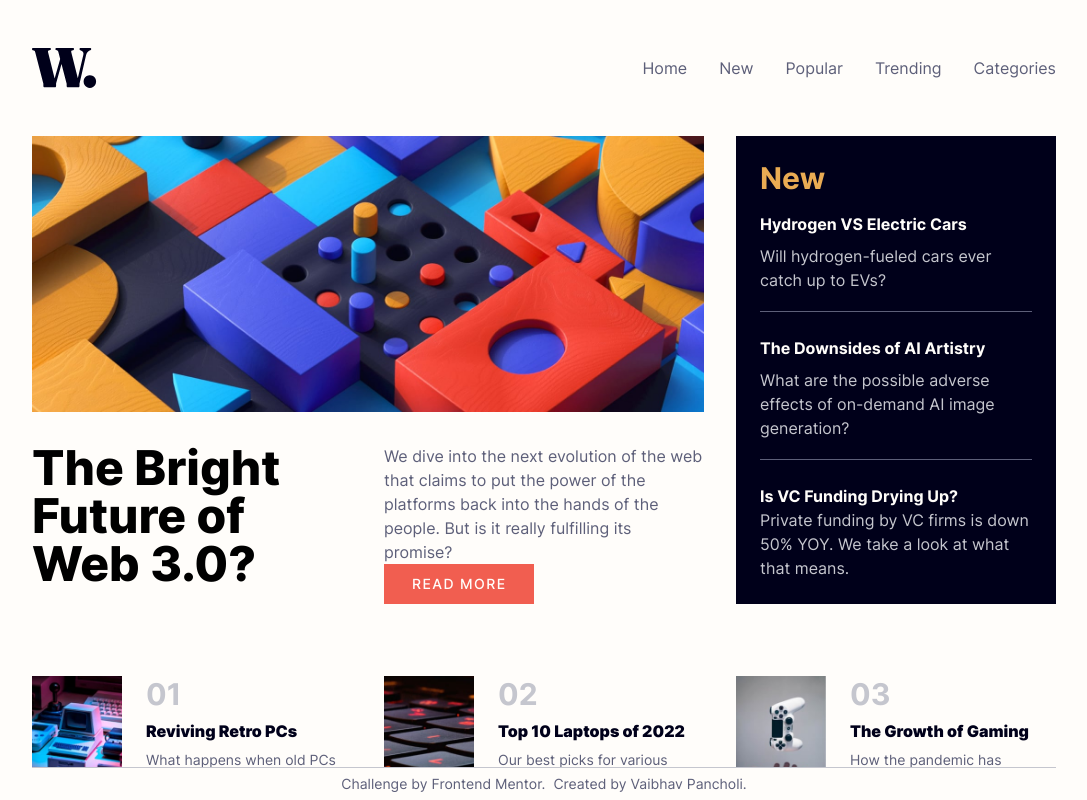
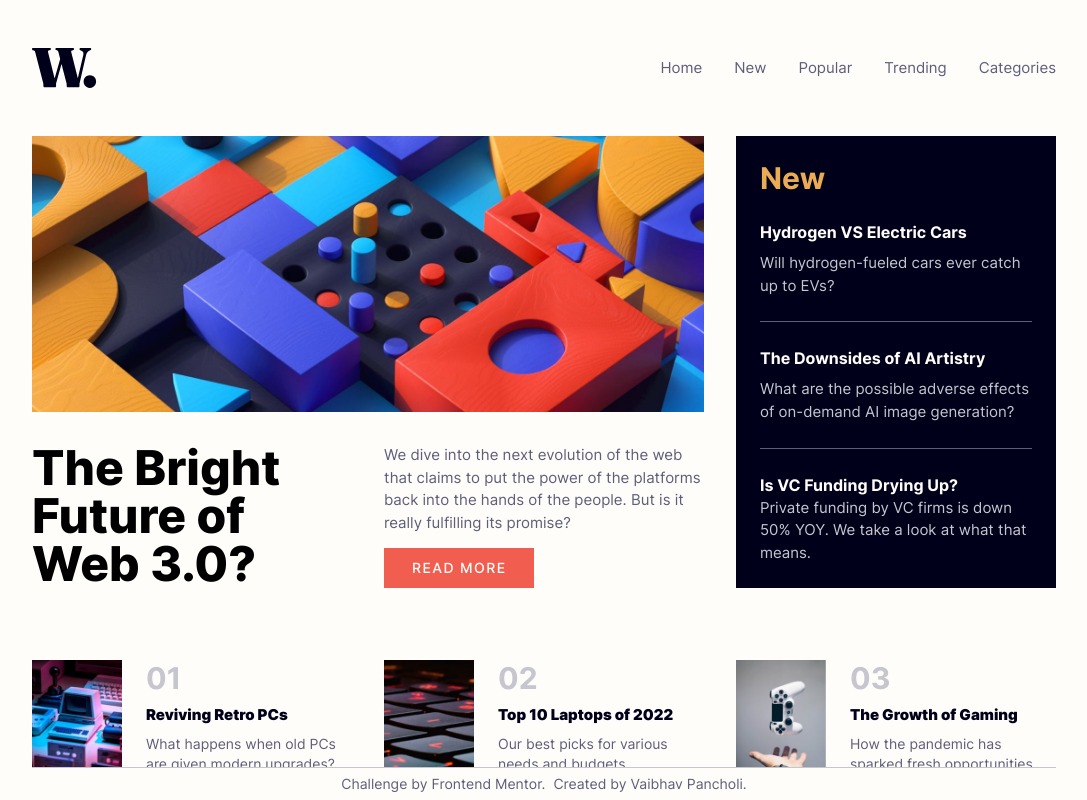
Before and after one commit to vaibhav202/news-homepage, a plain HTML site: page index.html in a window 1280 px wide. Shown: the whole page, without its empty margins (96-1183 px from the left). Drawn offline with Linux system fonts and the light colour scheme.

Commit message:
Minor changes

```diff
--- a/index.html
+++ b/index.html
@@ -7,7 +7,7 @@
   <link rel="stylesheet" href="./output.css">
   <title>Frontend Mentor | News homepage</title>
 </head>
-<body class="grid grid-cols-1 justify-start items-center lg:max-w-screen-lg sm:max-w-full h-full overflow-x-hidden">
+<body class="grid grid-cols-1 justify-start items-center max-w-screen-lg sm:max-w-full h-full overflow-x-hidden">
   <nav style="max-width: 1024px; width: 100%;" class="col-span-1 sticky top-0 bg-OffWhite flex flex-nowrap justify-between items-center py-12 z-20 border-y-GrayishBlue sm:flex-wrap sm:py-5 sm:px-4">
     <img src="./assets/images/logo.svg" alt=""/>
     <button type="button" id="menuToggler" class="outline-none flex flex-col justify-center items-center overflow-hidden lg:invisible sm:visible sm:px-5 sm:py-3 z-40">
@@ -62,20 +62,20 @@
     </section>
 
     <!-- Fourth section -->
-    <section class="col-start-3 row-end-3 row-span-full flex flex-col gap-4 justify-center items-start bg-VeryDarkBlue p-6 h-full sm:col-span-full sm:row-end-auto sm:row-span-4">
+    <section class="col-start-3 row-end-3 row-span-full flex flex-col justify-between items-start bg-VeryDarkBlue pt-6 px-6 h-full sm:col-span-full sm:row-end-auto sm:row-span-4">
       <h2 class="text-SoftOrange text-3xl font-bold">New</h2>
-      <ul class="flex flex-col justify-between h-full divide-y divide-DarkGrayishBlue">
-        <li class="flex flex-col gap-2">
+      <ul class="flex flex-col justify-between h-full divide-y  divide-DarkGrayishBlue">
+        <li class="py-6 flex flex-col gap-2">
           <a><h3 class="text-OffWhite hover:text-SoftOrange cursor-pointer font-bold text-base">Hydrogen VS Electric Cars</h3></a>
           <p class="text-GrayishBlue">Will hydrogen-fueled cars ever catch up to EVs?</p>
         </li>
 
-        <li class="pt-6 flex flex-col gap-2">
+        <li class="py-6 flex flex-col gap-2">
           <a><h3 class="text-OffWhite hover:text-SoftOrange cursor-pointer font-bold text-base">The Downsides of AI Artistry</h3></a>
           <p class="text-GrayishBlue">What are the possible adverse effects of on-demand AI image generation?</p>
         </li>
 
-        <li class="pt-6 flex-col gap-2">
+        <li class="py-6 flex-col gap-2">
           <a><h3 class="text-OffWhite hover:text-SoftOrange cursor-pointer font-bold text-base">Is VC Funding Drying Up?</h3></a>
           <p class="text-GrayishBlue">Private funding by VC firms is down 50% YOY. We take a look at what that means.</p>
         </li>
```
Also changed, not shown: output.css.
